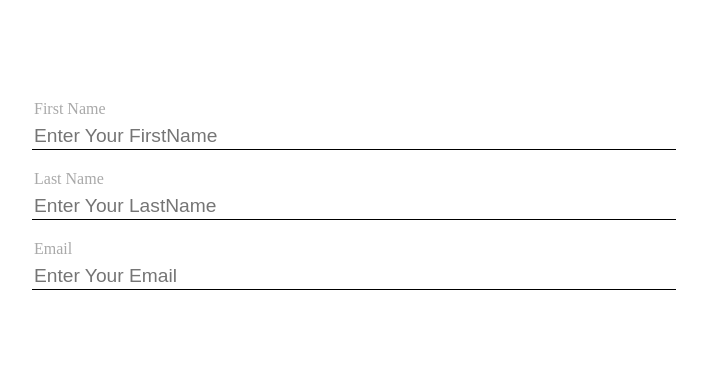
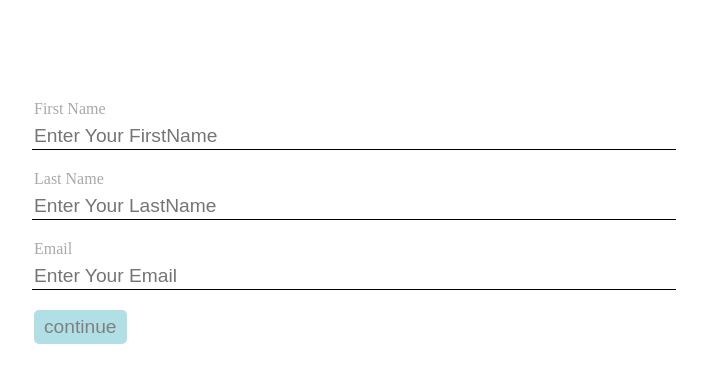
Before and after one commit to Choharim/form-validation, a React (Create React App) app: page / in a window 1280 px wide. Shown: the top 382 px of the page, without its empty margins (286-993 px from the left). Built offline with nearby package versions, Linux system fonts and the light colour scheme.

Commit message:
Add changing first,lastName,email in stateValue

```diff
--- a/src/containers/FormUserDetails.js
+++ b/src/containers/FormUserDetails.js
@@ -1,16 +1,39 @@
 import React from "react";
 import styled from "styled-components";
 
-const FormUserDetails = () => {
+const FormUserDetails = ({ nextStep, changeInfo, values }) => {
+  const check = (e) => {
+    e.preventDefault();
+    if (values.firstName && values.lastName && values.email) {
+      nextStep();
+    }
+    nextStep();
+  };
   return (
     <UserFormDetailsContainer>
       <UserFormDetailsForm>
         <FirstNameLabel>First Name</FirstNameLabel>
-        <FirstNameInput type="text" placeholder="Enter Your FirstName" />
+        <FirstNameInput
+          onChange={changeInfo("firstName")}
+          defaultValue={values.firstName}
+          type="text"
+          placeholder="Enter Your FirstName"
+        />
         <LastNameLabel>Last Name</LastNameLabel>
-        <LastNameInput type="text" placeholder="Enter Your LastName" />
+        <LastNameInput
+          onChange={changeInfo("lastName")}
+          defaultValue={values.lastName}
+          type="text"
+          placeholder="Enter Your LastName"
+        />
         <EmailLabel>Email</EmailLabel>
-        <EmailInput type="email" placeholder="Enter Your Email" />
+        <EmailInput
+          onChange={changeInfo("email")}
+          defaultValue={values.email}
+          type="email"
+          placeholder="Enter Your Email"
+        />
+        <ContinueBtn onClick={check}>continue</ContinueBtn>
       </UserFormDetailsForm>
     </UserFormDetailsContainer>
   );
@@ -78,3 +101,14 @@ const EmailInput = styled.input`
   margin-bottom: 20px;
   font-size: 1.2rem;
 `;
+
+const ContinueBtn = styled.button`
+  align-self: flex-start;
+  padding: 6px 10px;
+  outline: none;
+  border: none;
+  border-radius: 5px;
+  background-color: powderblue;
+  font-size: 1.2rem;
+  color: gray;
+`;
--- a/src/containers/UserForm.js
+++ b/src/containers/UserForm.js
@@ -21,7 +21,7 @@ const UserForm = () => {
     setFirstInfo({ ...firstInfo, step: step - 1 });
   };
   const changeInfo = (input) => (e) => {
-    setFirstInfo({ ...firstInfo, input: e.target.value });
+    setFirstInfo({ ...firstInfo, [input]: e.target.value });
   };
 
   console.log(firstInfo);
```
Also changed, not shown: 1 other file (tests, documents, lock files or other folders).
